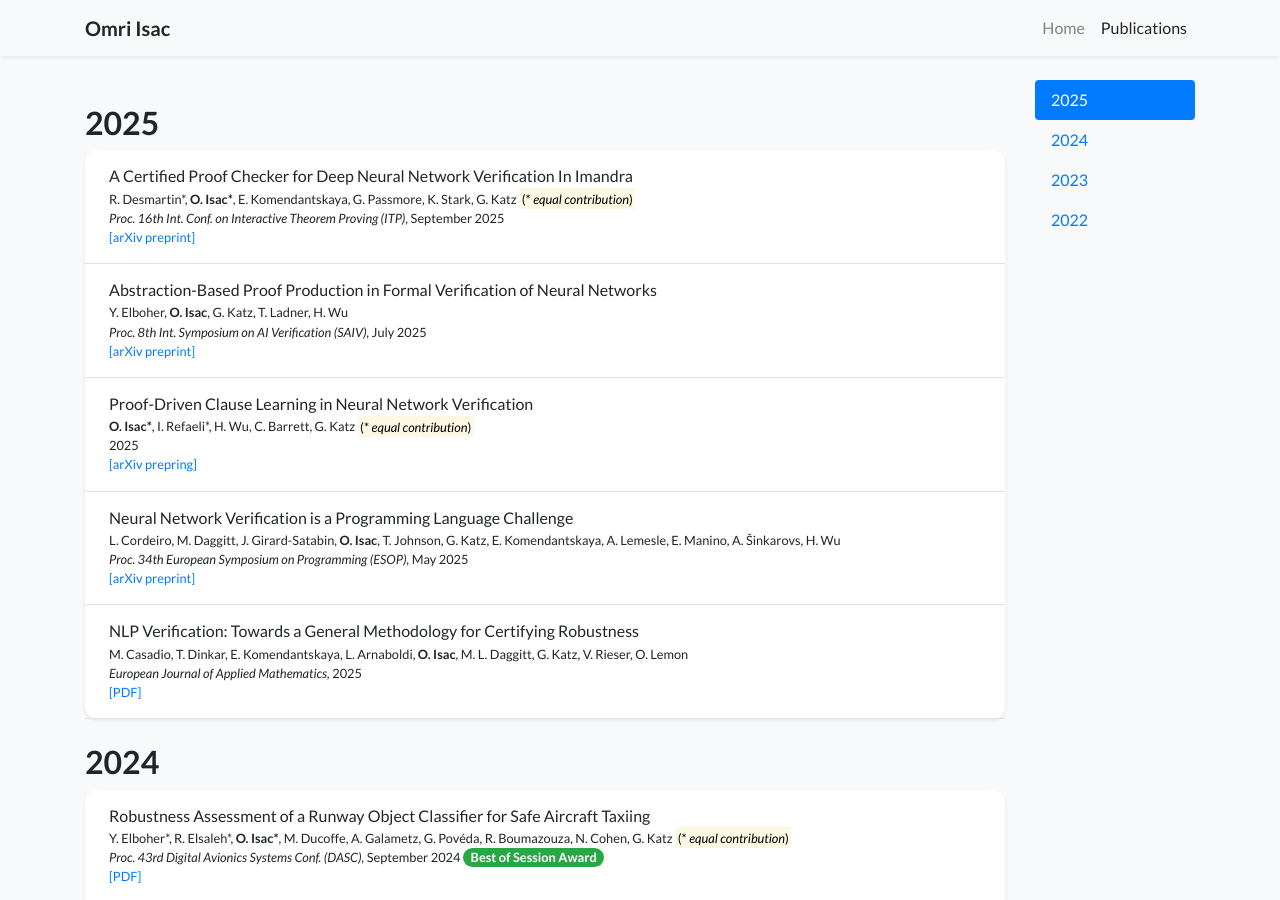
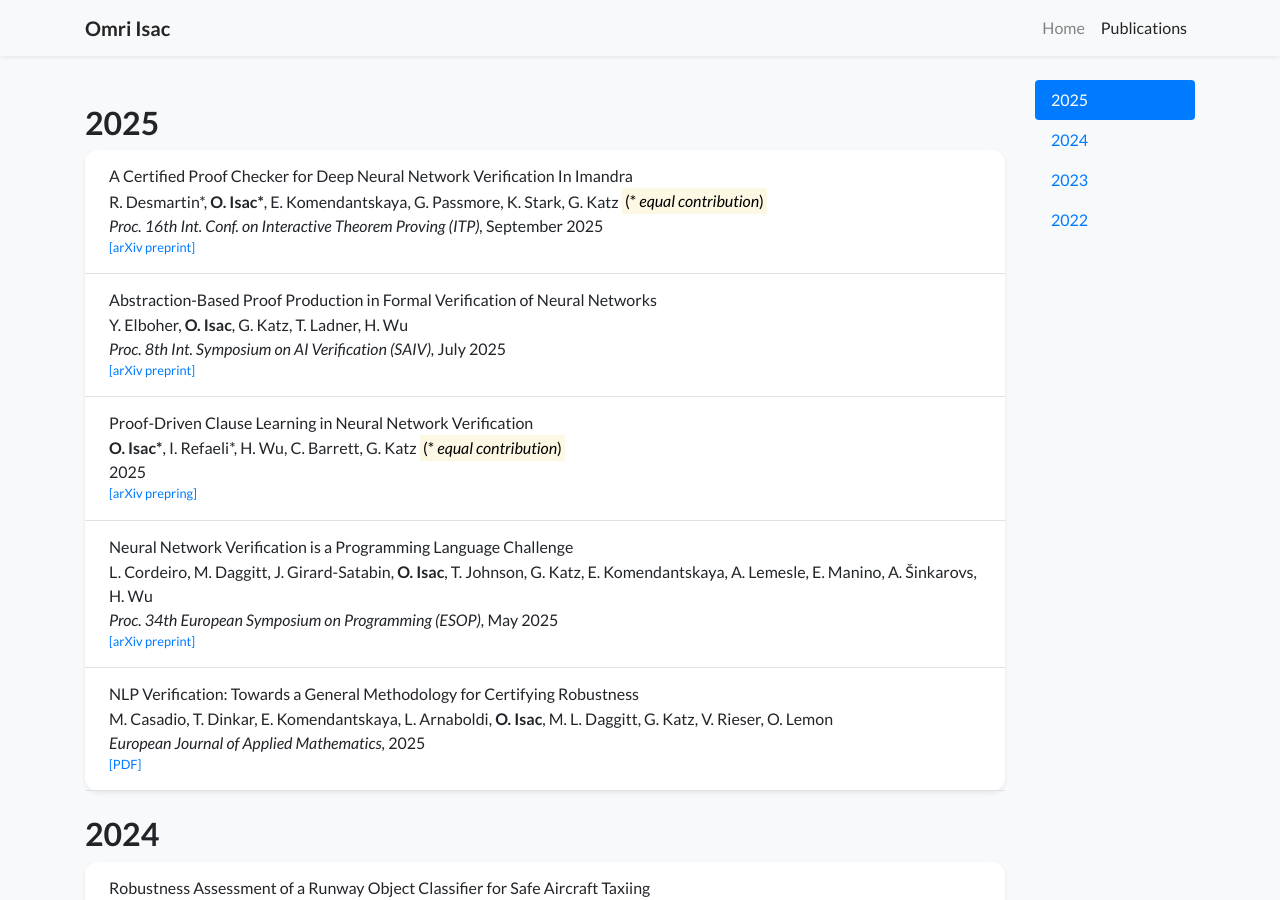
Before and after one commit to omriisack/omriisack.github.io, a Jekyll site: the page built from publications.html, in a window 1280 px wide and 900 px high. Built offline with Jekyll 4.4.1, drawn with Linux system fonts in a browser that asks for light colours; nearby versions of some CDN libraries; a style sheet for code colours, icons or effects is not loaded.

Commit message:
Update publication_item.html

```diff
--- a/_includes/widgets/publication_item.html
+++ b/_includes/widgets/publication_item.html
@@ -10,9 +10,9 @@
         <div class="col p-3 ml-md-2">
         {%- endif -%}
             <h6 class="mt-0 mb-1 font-weight-normal fs-2">{{ item.title }}</h6>
-            <p class="mt-0 mb-0 small">{% include widgets/author_list.html authors=item.authors %}</p>
-            <p class="mt-0 mb-0 small">{{item.pub_pre}}<i>{{ item.pub }}</i>{{ item.pub_post }} {{ item.pub_date }} {{ item.pub_last }}</p>
-            <p class="mt-0 mb-0 small text-muted">{{ item.abstract }}</p>
+            <p class="mt-0 mb-0 fs-4">{% include widgets/author_list.html authors=item.authors %}</p>
+            <p class="mt-0 mb-0 fs-4">{{item.pub_pre}}<i>{{ item.pub }}</i>{{ item.pub_post }} {{ item.pub_date }} {{ item.pub_last }}</p>
+            <p class="mt-0 mb-0 fs-4 text-muted">{{ item.abstract }}</p>
 
             <p class="small pb-0 mb-0 lh-125 text-muted abstract-links">
                 {% for link in item.links %}
```
